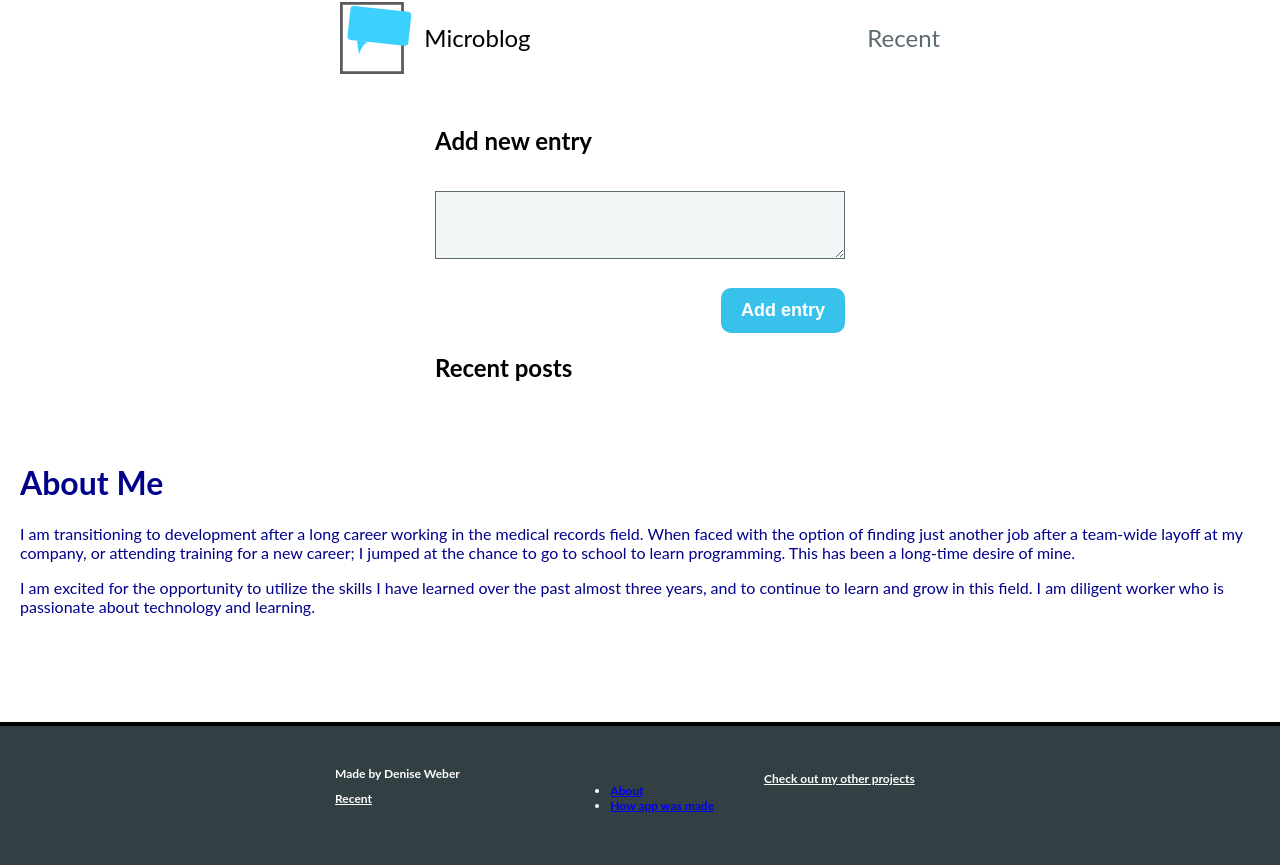
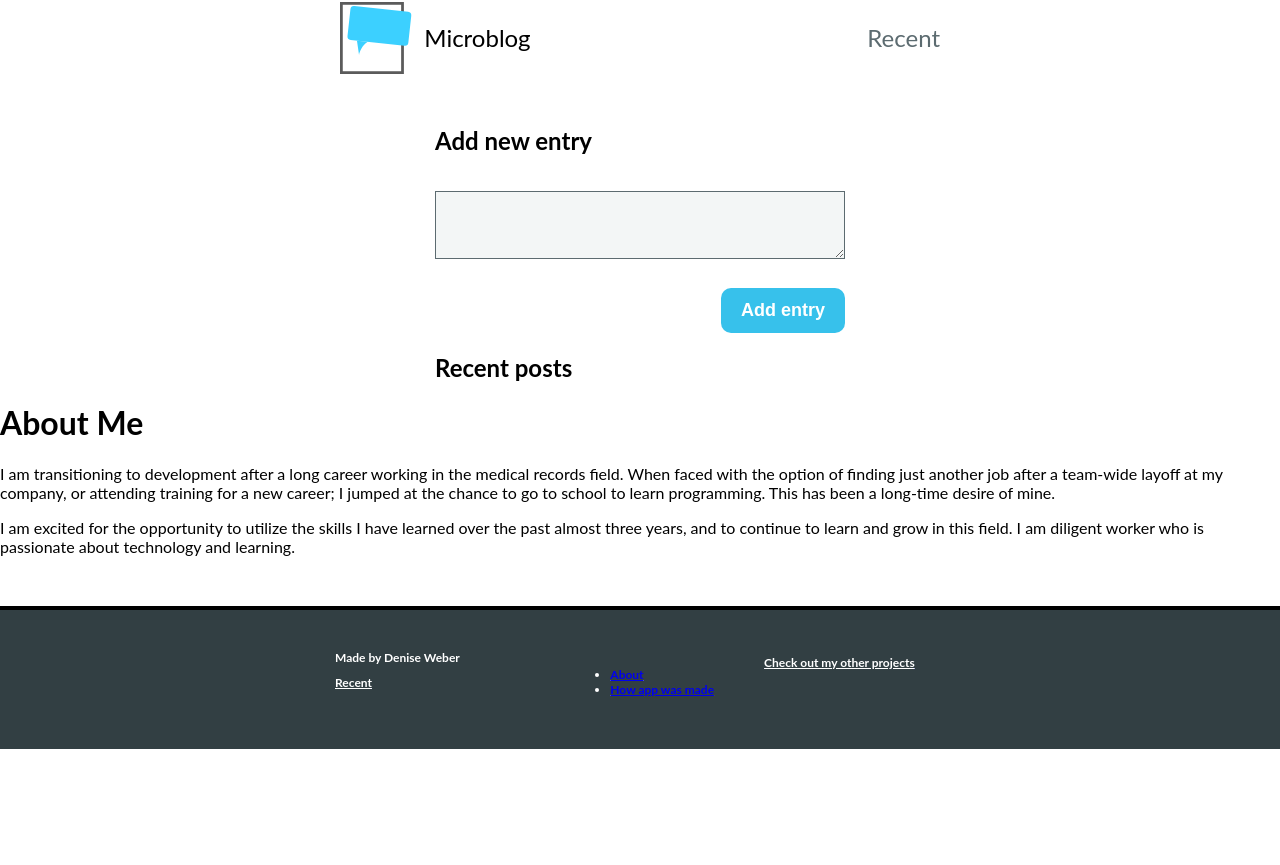
Before and after one commit to dweber0001/python-web-app, a Flask app: template templates/about.html in a window 1280 px wide. Shown: the part 51-916 px from the top of the page. After the commit the page ends 800 px from the top, so only its background shows below. Run offline with Flask 2, Linux system fonts and the light colour scheme; the template is opened without the code that fills it, so the values that code supplies are empty; parts of the project's set-up code (start-up, migrations or seed data) failed here and were passed over.

Commit message:
Add files via upload

```diff
--- a/static/css/styles.css
+++ b/static/css/styles.css
@@ -8,7 +8,7 @@ html {
     box-sizing: inherit;
 }
 
-.body {
+body {
     box-sizing: border-box;
     margin: 0;
 }
@@ -113,10 +113,6 @@ html {
     line-height:150%;
 }
 
-.container {
-    color:darkblue;
-    padding: 40px 20px;
-}
 .footer {
     background-color: #323f43;
     padding: 40px 0;    /* 40px top and bottom, 0 left       and right*/
```
